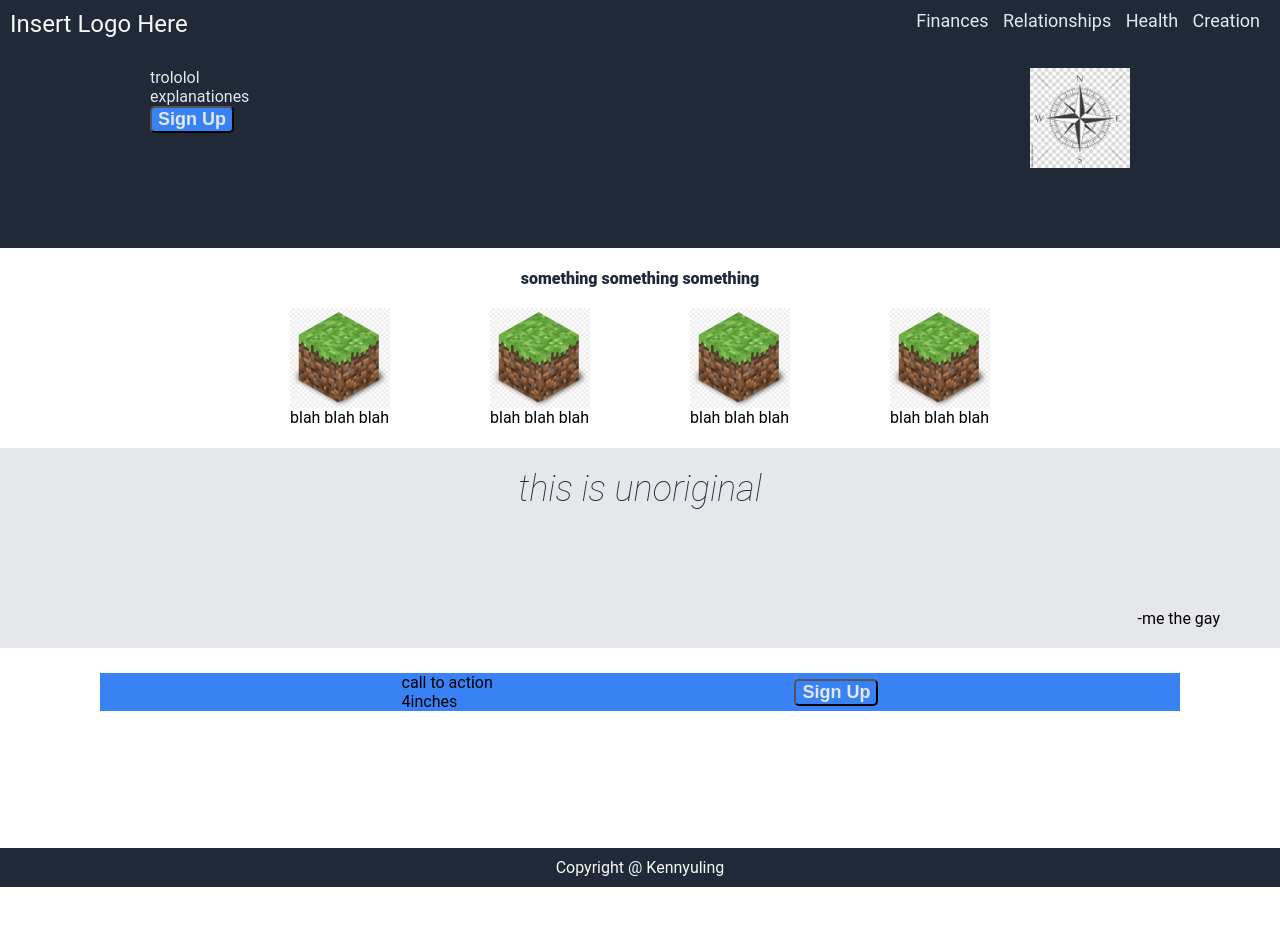
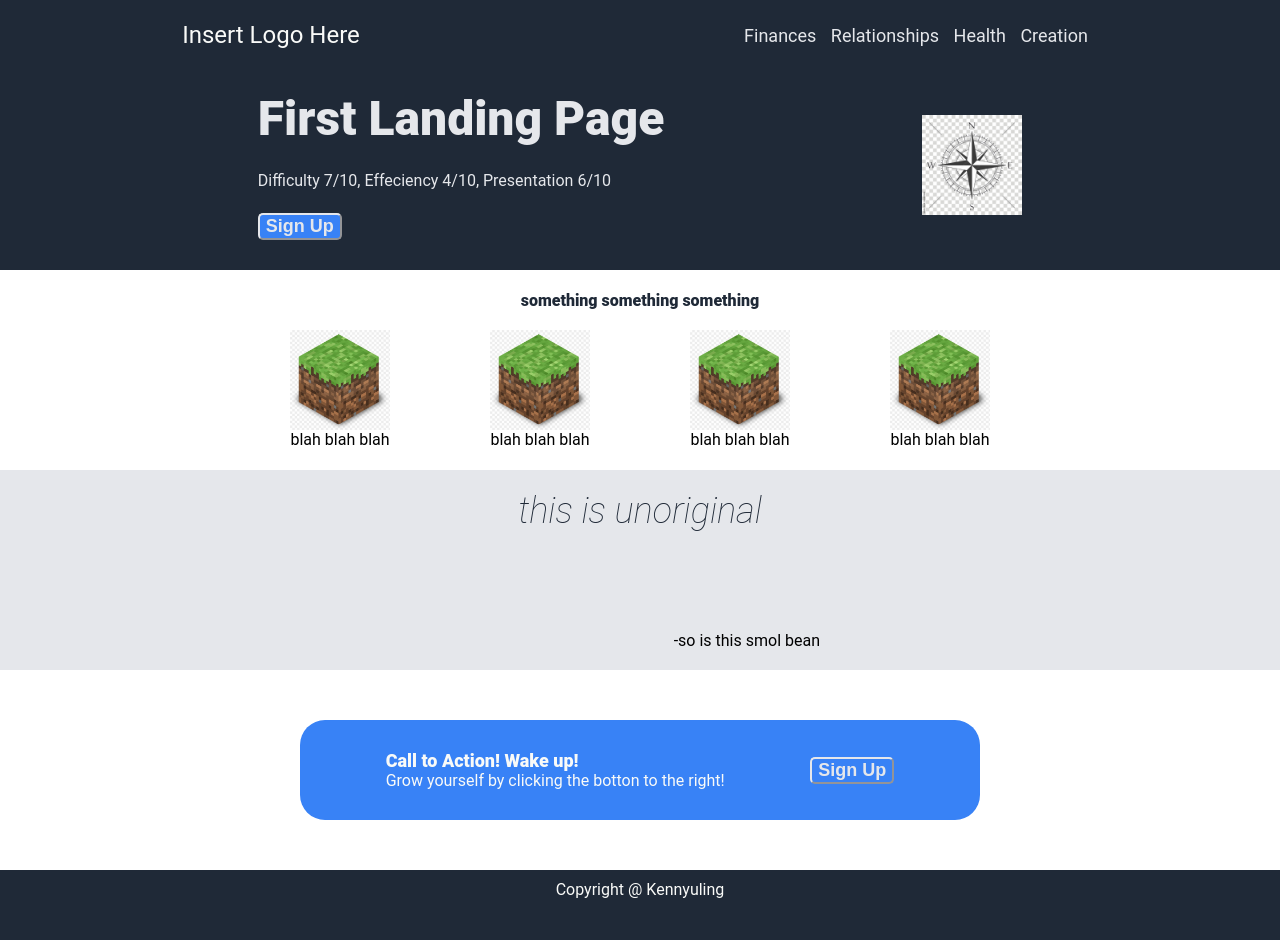
Before and after one commit to CrieTEXee/Landing_page_otp, a plain HTML site: page index.html in a window 1280 px wide. Before the commit the page ends 887 px from the top, so only its background shows below. Drawn offline with Linux system fonts and the light colour scheme.

Commit message:
Final Draft of First Attempt

```diff
--- a/index.html
+++ b/index.html
@@ -27,9 +27,9 @@
     <div class="top">
 <div class="p1">
         <div class="why">
-        <div class="trol"> trololol </div>
-        <div class="exp">explanationes</div>
-            <button>Sign Up</button>
+        <div class="trol"> First Landing Page </div>
+        <div class="exp"> Difficulty 7/10, Effeciency 4/10, Presentation 6/10 </div>
+            <div class="only"> <button>Sign Up</button> </div>
 </div>
         <div class="this">
             <image class="wow" img src="Compass.jpg" alt="whatever I decided to use">
@@ -63,7 +63,7 @@
 
     <div class="quote">
         <div class="saying">this is unoriginal</div>
-        <div class="whom">-me the gay</div>
+        <div class="whom">-so is this smol bean</div>
 
     </div>
 
@@ -71,8 +71,8 @@
         <div class="pedal">
     <div class="foryou">
     <div class="boxbox">
-        <div class="caw"> call to action </div>
-        <div class="message"> 4inches </div>
+        <div class="caw"> Call to Action! Wake up! </div>
+        <div class="message"> Grow yourself by clicking the botton to the right! </div>
     </div>
         <button>Sign Up</button>
     </div>
--- a/style.css
+++ b/style.css
@@ -29,7 +29,9 @@ color: #e5e7eb;
     color: #f9faf8;
     display: flex;
     flex-direction: row;
-    justify-content: space-between;
+    justify-content: space-around;
+    height: 50px;
+    align-items: center;
 }
 .links{
     display: flex;
@@ -42,18 +44,34 @@ color: #e5e7eb;
     background-color: #1f2937;
     color: #e5e7eb;
     box-sizing: border-box;
-    padding-left: 150px;
-    padding-right: 150px;
     padding-top: 20px;
     padding-bottom: 20px;
+}
 
+.trol {
+    font-size: 48px;
+    font-weight: 900;
+}
+
+.why {
+    display: flex;
+    flex-direction: column;
+    height: 150px;
+    justify-content: space-between;
+}
+
+.this {
+    height: 150px;
+    display: flex;
+    flex-direction: column;
+    justify-content: center;
 }
 
 .p1 {
   display: flex;
   flex-direction: row;
   flex-grow: 1;
-  justify-content: space-between;
+  justify-content: space-evenly
 }
 
 .this {
@@ -68,6 +86,8 @@ button {
     font-weight: bold;
     border-radius: 5px;
     display: inline-block;
+    border-radius: 5px;
+    border-color: #e5e7eb;
 }
 
 .wow {
@@ -96,6 +116,10 @@ button {
 
 .text {
     display: flex;
+}
+
+.words {
+    text-align: center;
 }
 
 .dolla, .heart, .bandaid, .camera{
@@ -128,7 +152,8 @@ button {
     font-weight: lighter;
 }
 .whom {
-    text-align: right
+    text-align: right;
+    padding-right: 400px;
 }
 
 .pedal {
@@ -141,24 +166,37 @@ height: 200px;
 }
 .CTA {
 background-color: none;
-padding-left: 100px;
-padding-right: 100px;
+padding-left: 300px;
+padding-right: 300px;
 padding-top: 25px;
 padding-bottom: 25px;
 box-sizing: border-box;
+align-content: center;
 }
 
 .foryou {
-    display: flex;
-    background-color: #3882f6;
-    align-items: center;
+display: flex;
+background-color: #3882f6;
+align-items: center;
 justify-content: space-evenly;
+border-radius: 25px;
+height: 100px;
 }
 
+.caw {
+color: #f9faf8;
+font-size: 18px;
+font-weight: 900;
+}
+
+.message {
+color: #f9faf8;
+}
 .footer{
     background-color: #1f2937;
     color: #f9faf8;
     text-align: center;
+    height: 50px;
 }
 
 .logo {
```
Also changed, not shown: 1 other file.
